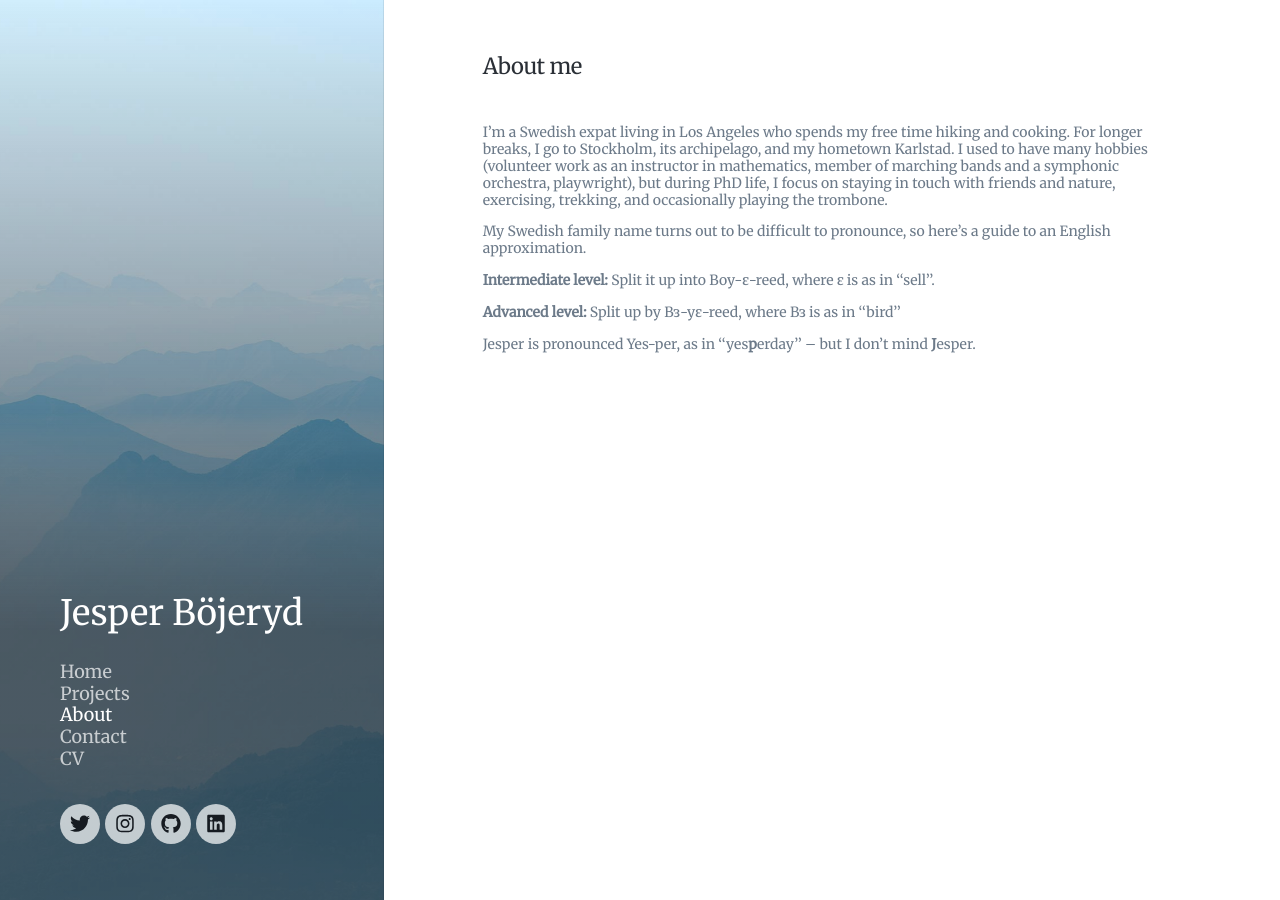
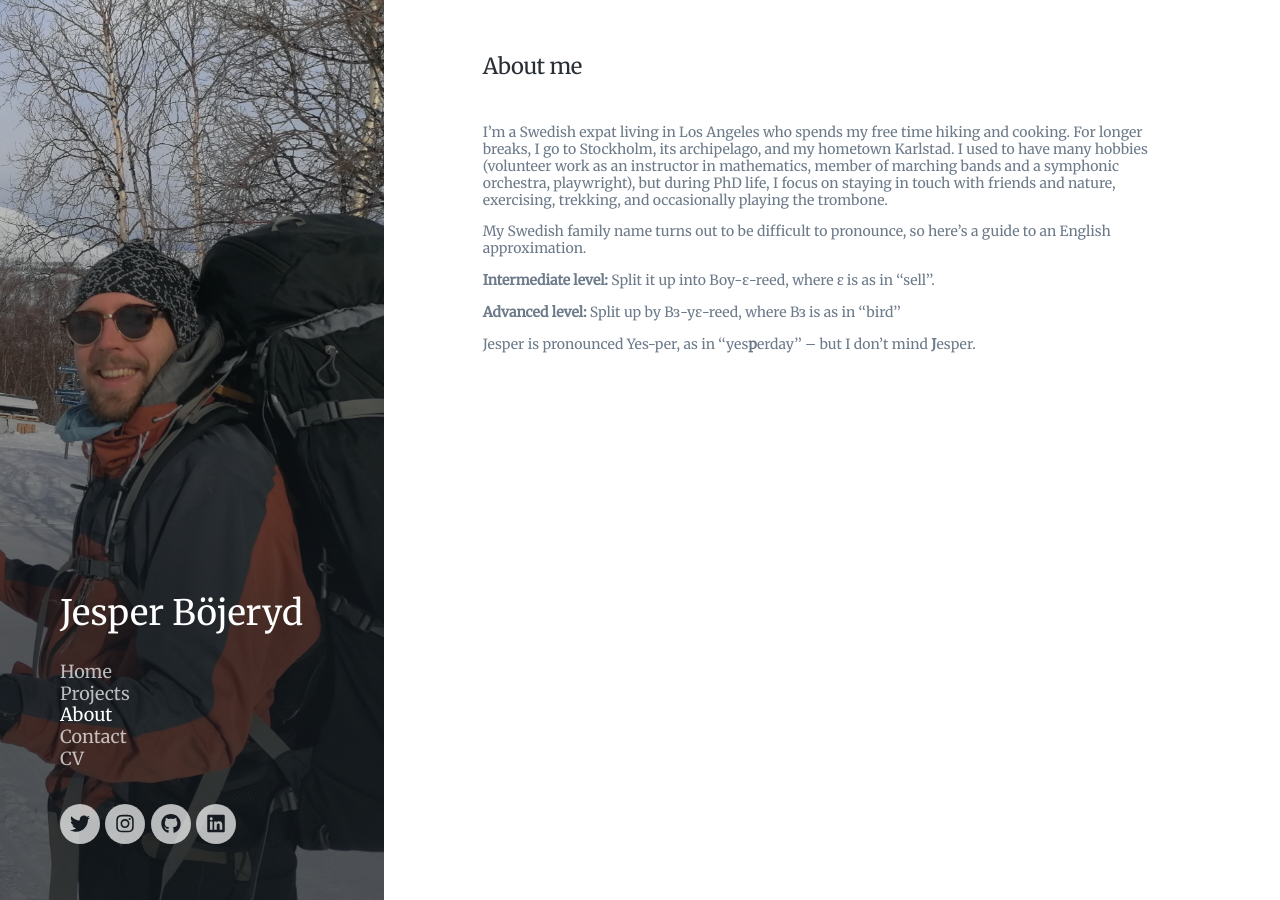
Before and after one commit to bojeryd91/bojeryd91.github.io, a Jekyll site: the page built from _pages/about.md, in a window 1280 px wide and 900 px high. Built offline with Jekyll 4.4.1, drawn with Linux system fonts in a browser that asks for light colours; nearby versions of some CDN libraries; some web fonts are replaced.

Commit message:
Update about.md

```diff
--- a/_pages/about.md
+++ b/_pages/about.md
@@ -1,7 +1,7 @@
 ---
 title: About me
 description: Information about my life outside research and academia
-featured_image: /images/demo/demo-portrait.jpg
+featured_image: /images/skiing.jpg
 ---
 
 I'm a Swedish expat living in Los Angeles who spends my free time hiking and cooking. For longer breaks, I go to Stockholm, its archipelago, and my hometown Karlstad. I used to have many hobbies (volunteer work as an instructor in mathematics, member of marching bands and a symphonic orchestra, playwright), but during PhD life, I focus on staying in touch with friends and nature, exercising, trekking, and occasionally playing the trombone.
```
